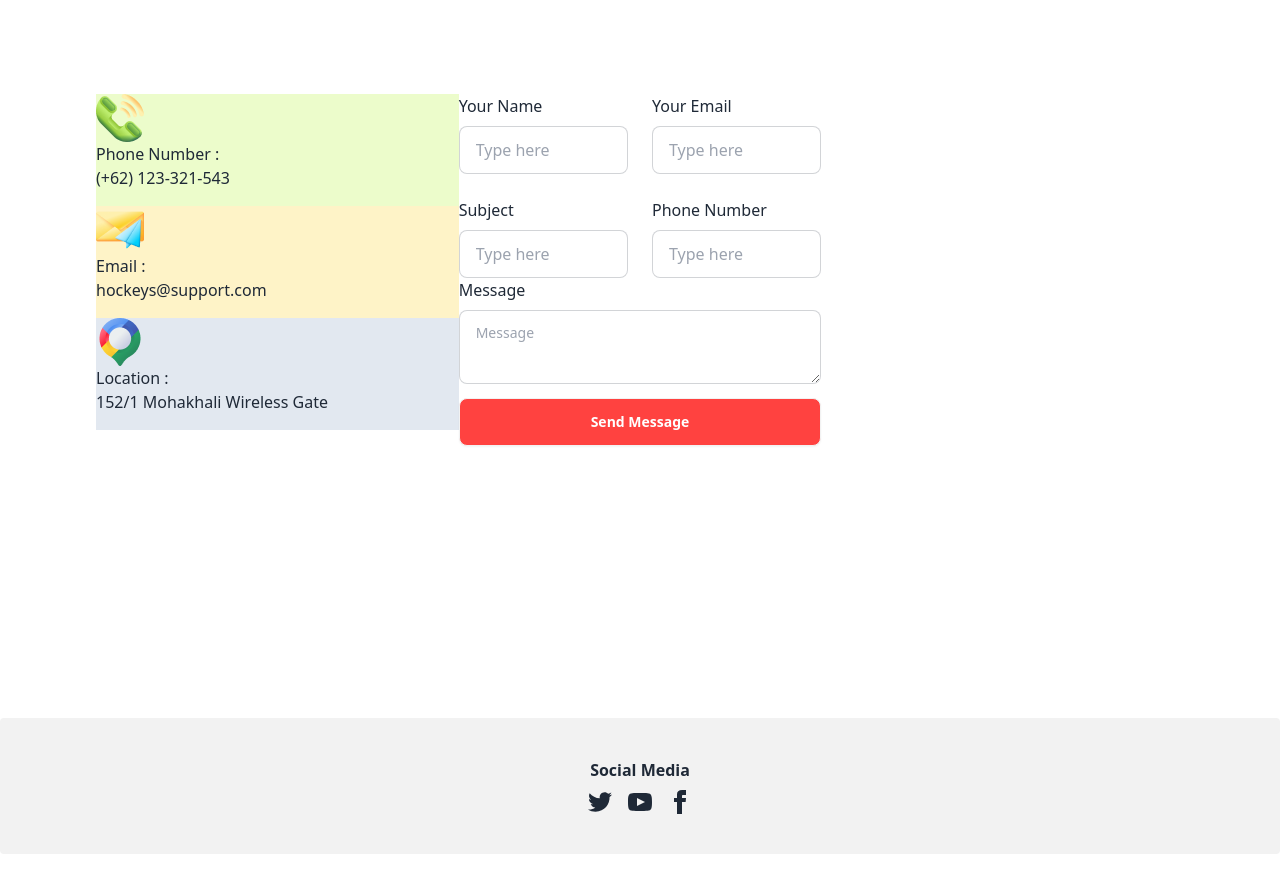
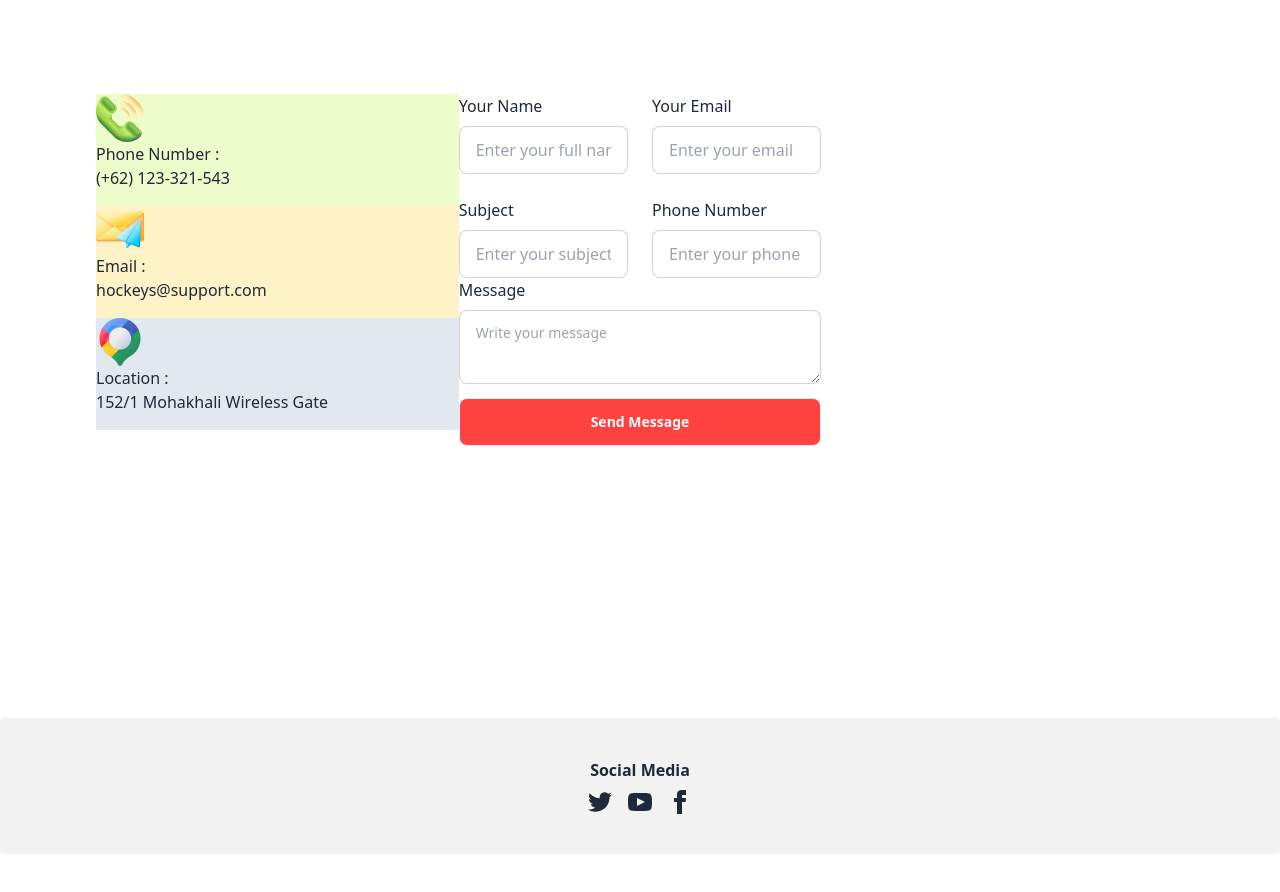
Before and after one commit to sajibkumardev/b9-assignment3, a plain HTML site: page index.html in a window 1280 px wide. Shown: the part 4200-5092 px from the top of the page. Drawn offline with nearby package versions, Linux system fonts and the light colour scheme.

Commit message:
Added missteake

```diff
--- a/index.html
+++ b/index.html
@@ -379,24 +379,24 @@
                 <div class="grid gap-6 grid-cols-1 lg:grid-cols-2">
                  <div>
                   <label for="">Your Name</label>
-                  <input type="text" placeholder="Type here" class="mt-2 input input-bordered w-full " />
+                  <input type="text" placeholder="Enter your full name" class="mt-2 input input-bordered w-full " />
                  </div>
                   <div>
                     <label for="">Your Email</label>
-                   <input type="text" placeholder="Type here" class="mt-2 input input-bordered w-full" />
+                   <input type="text" placeholder="Enter your email" class="mt-2 input input-bordered w-full" />
                   </div>
                   <div>
                     <label for="">Subject</label>
-                   <input type="text" placeholder="Type here" class="mt-2 input input-bordered w-full" />
+                   <input type="text" placeholder="Enter your subject" class="mt-2 input input-bordered w-full" />
                   </div>
                   <div>
                     <label for="">Phone Number</label>
-                   <input type="text" placeholder="Type here" class="mt-2 input input-bordered w-full" />
+                   <input type="text" placeholder="Enter your phone number" class="mt-2 input input-bordered w-full" />
                   </div>
                 </div>
                 <div>
                   <label for="">Message</label>
-                  <textarea class="w-full mt-2 textarea textarea-bordered rows-10" placeholder="Message"></textarea>
+                  <textarea class="w-full mt-2 textarea textarea-bordered rows-10" placeholder="Write your message"></textarea>
                 </div>
                 <button class="btn bg-btn-primary text-white w-full mt-2">Send Message</button>
               </div>
```
